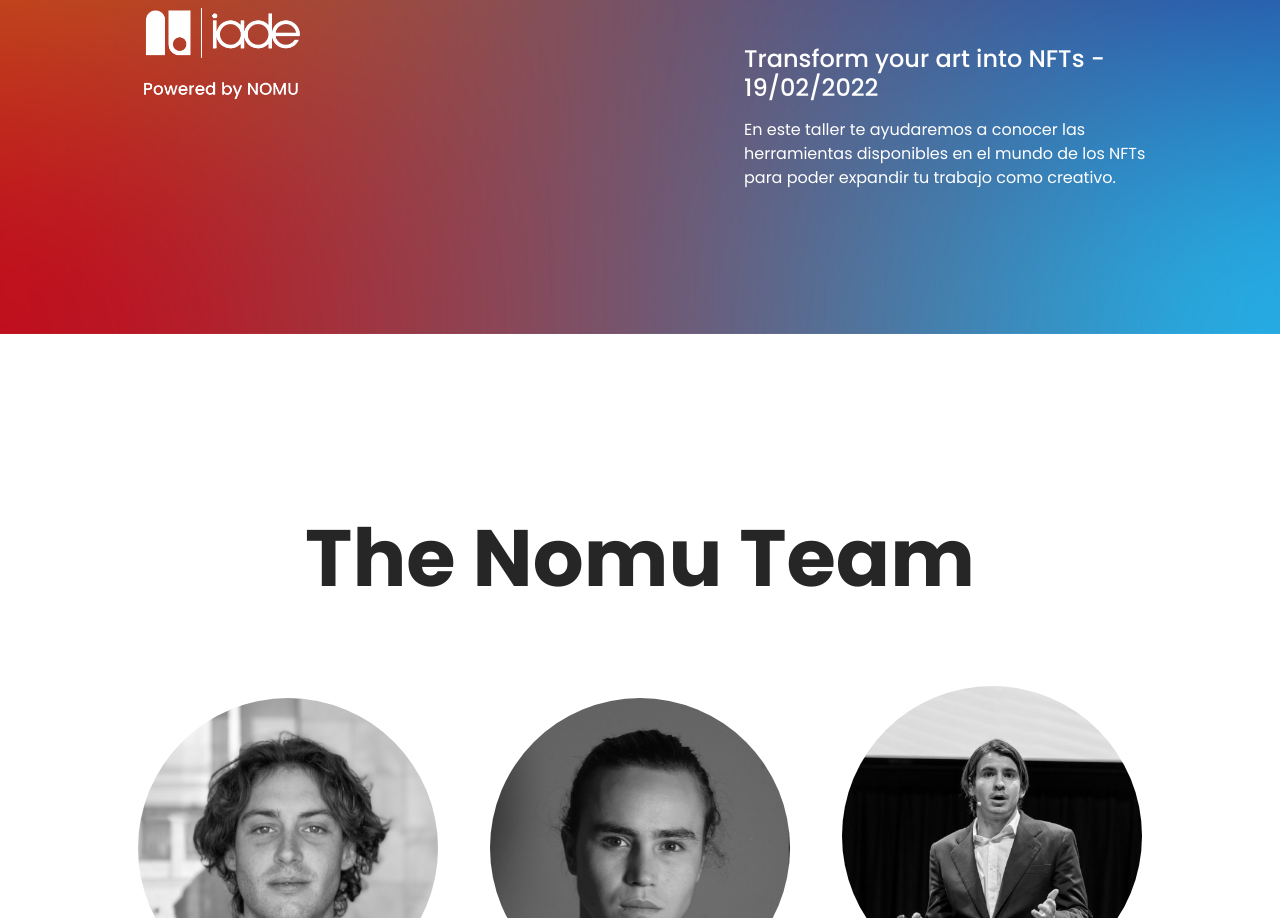
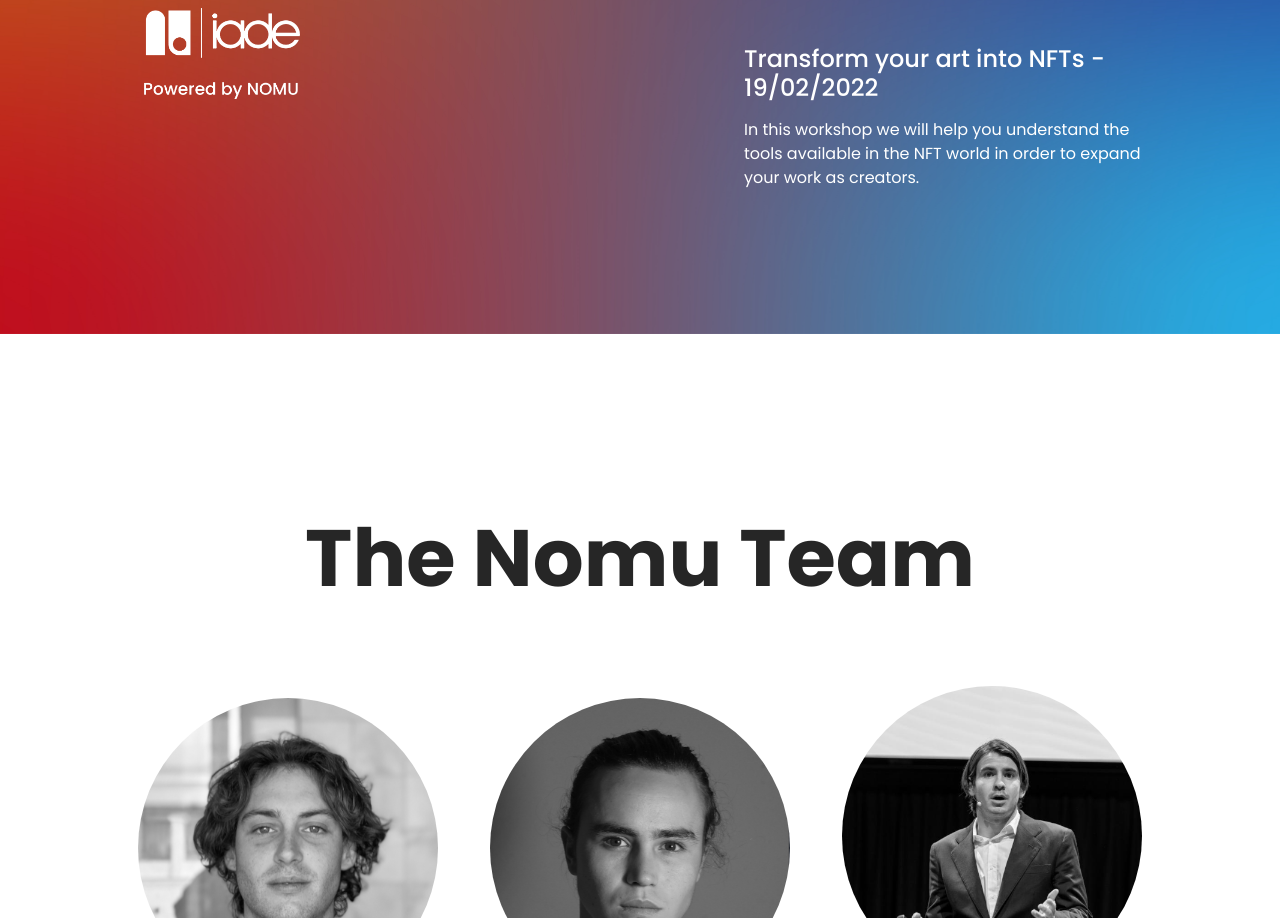
Before and after one commit to novusmundi/newsite, a React (Create React App) app: page / in a window 1280 px wide. Shown: the part 4392-5310 px from the top of the page. Built offline with nearby package versions, Linux system fonts and the light colour scheme.

Commit message:
Update Home3.js

```diff
--- a/src/pages/Home3.js
+++ b/src/pages/Home3.js
@@ -137,19 +137,19 @@
             </div>
             <div className="d-lg-none container w-100">
                 <div className="mt-10">
-                    <div className="p-3">
+                    <div className="p-2">
                     <img src="/assets/longterm.png" alt="" className="img-fluid mobile-service-img"/>
                     <p className="mt-5">
                             In a changing world, companies need to be on their feet, which requires effective strategies and long-term planification. We are very excited to see how companies and brands are gradually joining the NFT space. However, you will not add value to your business by simply creating or implementing NFTs because you want to follow a trend. It is important to analyze where they could be beneficial for you and to build a strategy to create value around them for the following years.
                     </p>
                     </div>
-                    <div className="p-3 mt-5">
+                    <div className="p-2 mt-5">
                     <img src="/assets/flexibility.png" alt="" className="img-fluid mobile-service-img"/>
                     <p className="mt-5">
                     Not everyone has the same needs. We aim to offer personalized and flexible services based on the client. We provide all the relevant information regarding the management of processes and communication, covering the professional and technical implications of implementing NFTs to your business or personal life.
                     </p>
                     </div>
-                    <div className="p-3 mt-5">
+                    <div className="p-2 mt-5">
                     <img src="/assets/listen.png" alt="" className="img-fluid mobile-service-img"/>
                     <p className="mt-5">
                     If you are thinking of entering the NFT space, do not hesitate to contact us without any commitment. We will be delighted to listen to your ideas and contribute our professional and technical vision. There are no stupid questions!
@@ -168,7 +168,7 @@
                         <h1 className="text-white">Educational Workshops</h1>
                         <h4 className="text-white mt-5">Transform your art into NFTs - 19/02/2022</h4>
                         <p className="mt-3 text-white">
-                            En este taller te ayudaremos a conocer las herramientas disponibles en el mundo de los NFTs para poder expandir tu trabajo como creativo.
+                In this workshop we will help you understand the tools available in the NFT world in order to expand your work as creators.
                         </p>
                         </Col>
                     </Row>
```
